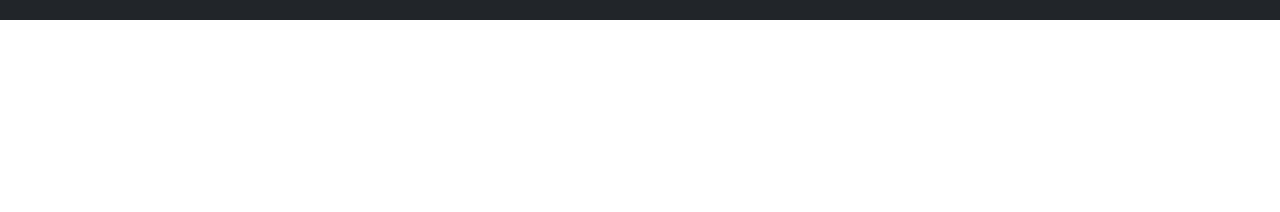
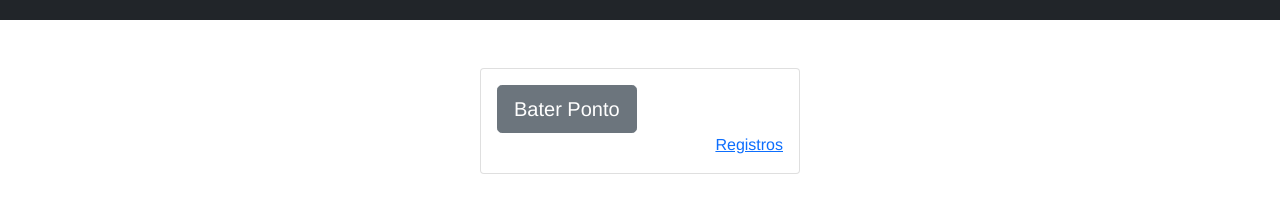
Before and after one commit to ccaron01/projeto_bate_ponto, a Vue app: page /account in a window 1280 px wide. Shown: the part 196-408 px from the top of the page. Built offline with nearby package versions, Linux system fonts and the light colour scheme; what vue-sweetalert2 would draw is missing.

Commit message:
vuex do ponto e inicio da tela de registros

```diff
--- /dev/null
+++ b/src/components/BaterPontoUsuario.vue
@@ -0,0 +1,30 @@
+<template>
+<div class="d-flex justify-content-center mt-5">
+    <b-card class="w-25 d-flex">
+        <b-button size="lg" @click="setHorario()">Bater Ponto</b-button>
+        <router-link :to="{name:'registros'}" class="d-flex justify-content-end">Registros</router-link>
+    </b-card>
+</div>
+</template>
+
+<script>
+export default {
+    name: "BatePonto",
+
+    methods: {
+        setHorario() {
+            var ponto = new Date();
+            console.log(ponto)
+            this.$store.dispatch('setHorario', ponto).then(() => {
+                this.$swal({
+                    title: 'Sucesso!',
+                    html: 'Ponto salvo com sucesso',
+                    icon: 'success',
+                    timer: 2000,
+                    showConfirmButton: false
+                });
+            })
+        }
+    }
+}
+</script>
--- /dev/null
+++ b/src/components/Registros.vue
@@ -0,0 +1,14 @@
+<template>
+  <div>
+      </div>
+</template>
+
+<script>
+export default {
+    name: "RegistrosUsuario"
+}
+</script>
+
+<style>
+
+</style>
--- a/src/components/formLogin.vue
+++ b/src/components/formLogin.vue
@@ -34,6 +34,7 @@ export default {
                     timer: 2000,
                     showConfirmButton: false
                     });
+                    this.$router.push({name: 'account'})
             } else {
                 this.$swal({
                     title: 'Erro!',
--- a/src/components/form_cadastro.vue
+++ b/src/components/form_cadastro.vue
@@ -35,7 +35,6 @@
                 </b-form>
             </b-card>
         </b-col>
-
 </template>
 
 <script>
@@ -54,8 +53,16 @@ export default {
     methods:{
         save(){
             this.$store.dispatch('setUsuario', this.dados_usuario).then(() => {
-
-            }).catch(()=> {
+                this.$swal({
+                    title: 'Sucesso!',
+                    html: 'Cadastro efetuado com sucesso',
+                    icon: 'success',
+                    timer: 2000,
+                    showConfirmButton: false
+                    });
+                this.$router.push({name: 'home'})
+            }).catch((error)=> {
+                console.log(error, this)
                 this.$swal({
                     title: 'Erro!',
                     text: 'Cadastro não efetuado',
@@ -70,8 +77,3 @@ export default {
 
 
 </script>
-
-
-<style>
-
-</style>
--- a/src/router/index.js
+++ b/src/router/index.js
@@ -21,6 +21,18 @@ const routes = [{
         name: 'login',
         component: () =>
             import ( /* webpackChunkName: "about" */ '@/views/CadastroView.vue')
+    },
+    {
+        path: '/account',
+        name: 'account',
+        component: () =>
+            import ( /* webpackChunkName: "about" */ '@/views/AccountView.vue')
+    },
+    {
+        path: '/registros',
+        name: 'registros',
+        component: () =>
+            import ( /* webpackChunkName: "about" */ '@/views/RegistroView.vue')
     }
 ]
 
--- a/src/store/index.js
+++ b/src/store/index.js
@@ -2,11 +2,13 @@ import Vue from 'vue'
 import Vuex from 'vuex'
 
 import cadastroModule from '@/store/modules/cadastroModule.js'
+import horaModule from '@/store/modules/horaModule.js'
 
 Vue.use(Vuex)
 
 export default new Vuex.Store({
     modules: {
-        cadastroModule
+        cadastroModule,
+        horaModule
     }
 })
--- /dev/null
+++ b/src/store/modules/horaModule.js
@@ -0,0 +1,20 @@
+export default {
+    state: {
+        pontos: []
+    },
+    getters: {
+        getHorario(state) {
+            return state.pontos;
+        }
+    },
+    mutations: {
+        SET_HORARIO(state, payload) {
+            state.pontos.push(payload);
+        }
+    },
+    actions: {
+        setHorario({ commit }, payload) {
+            commit('SET_HORARIO', payload)
+        }
+    }
+}
--- /dev/null
+++ b/src/views/AccountView.vue
@@ -0,0 +1,17 @@
+<template>
+    <BatePonto/>
+</template>
+
+<script>
+import BatePonto from "@/components/BaterPontoUsuario.vue"
+
+export default {
+    components: {
+        BatePonto,
+    }
+}
+</script>
+
+<style>
+
+</style>
--- /dev/null
+++ b/src/views/RegistroView.vue
@@ -0,0 +1,19 @@
+<template>
+    <div>
+        <RegistrosUsuario/>
+    </div>
+</template>
+
+<script>
+import RegistrosUsuario from "@/components/Registros.vue"
+
+export default {
+    components: {
+        RegistrosUsuario,
+    }
+}
+</script>
+
+<style>
+
+</style>
```
